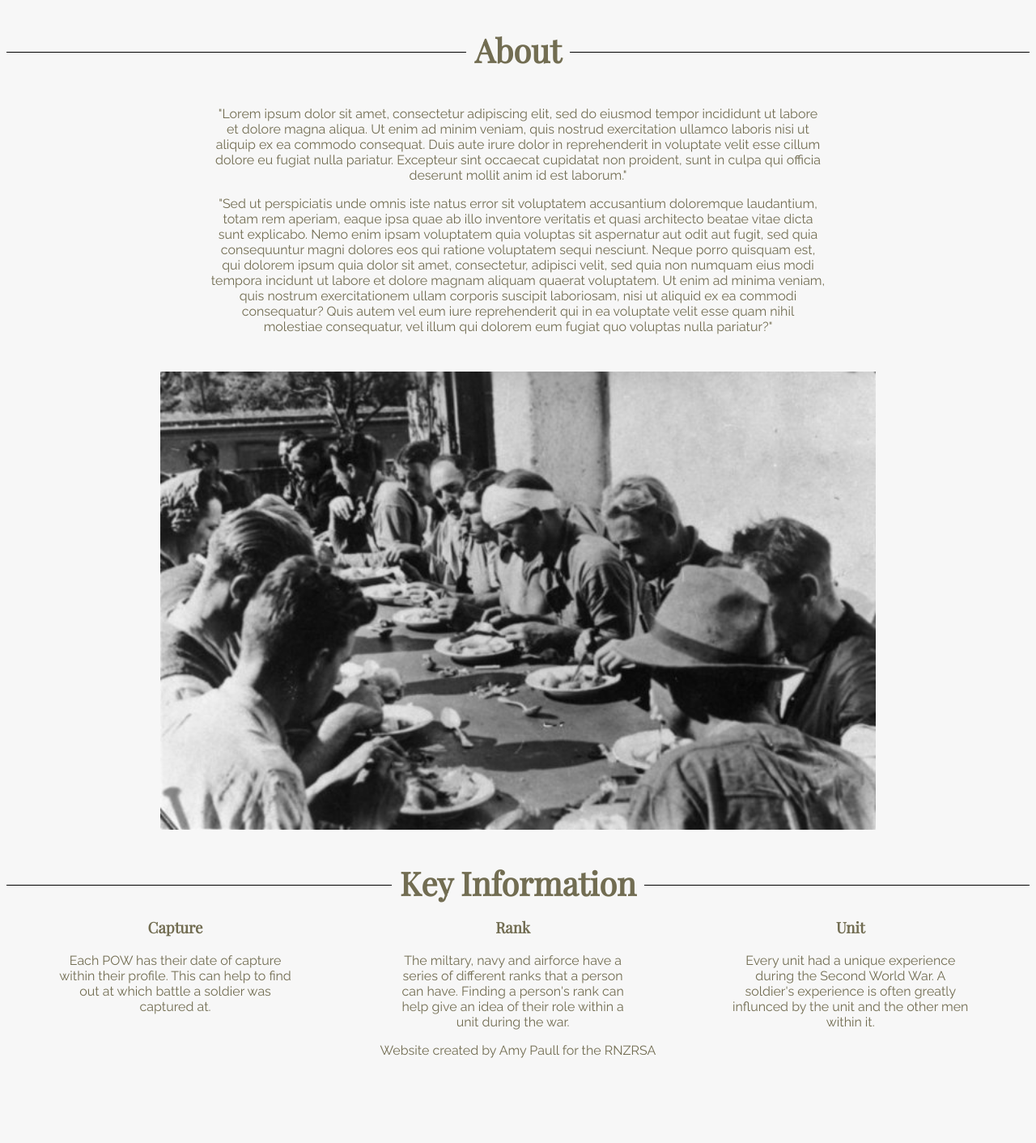
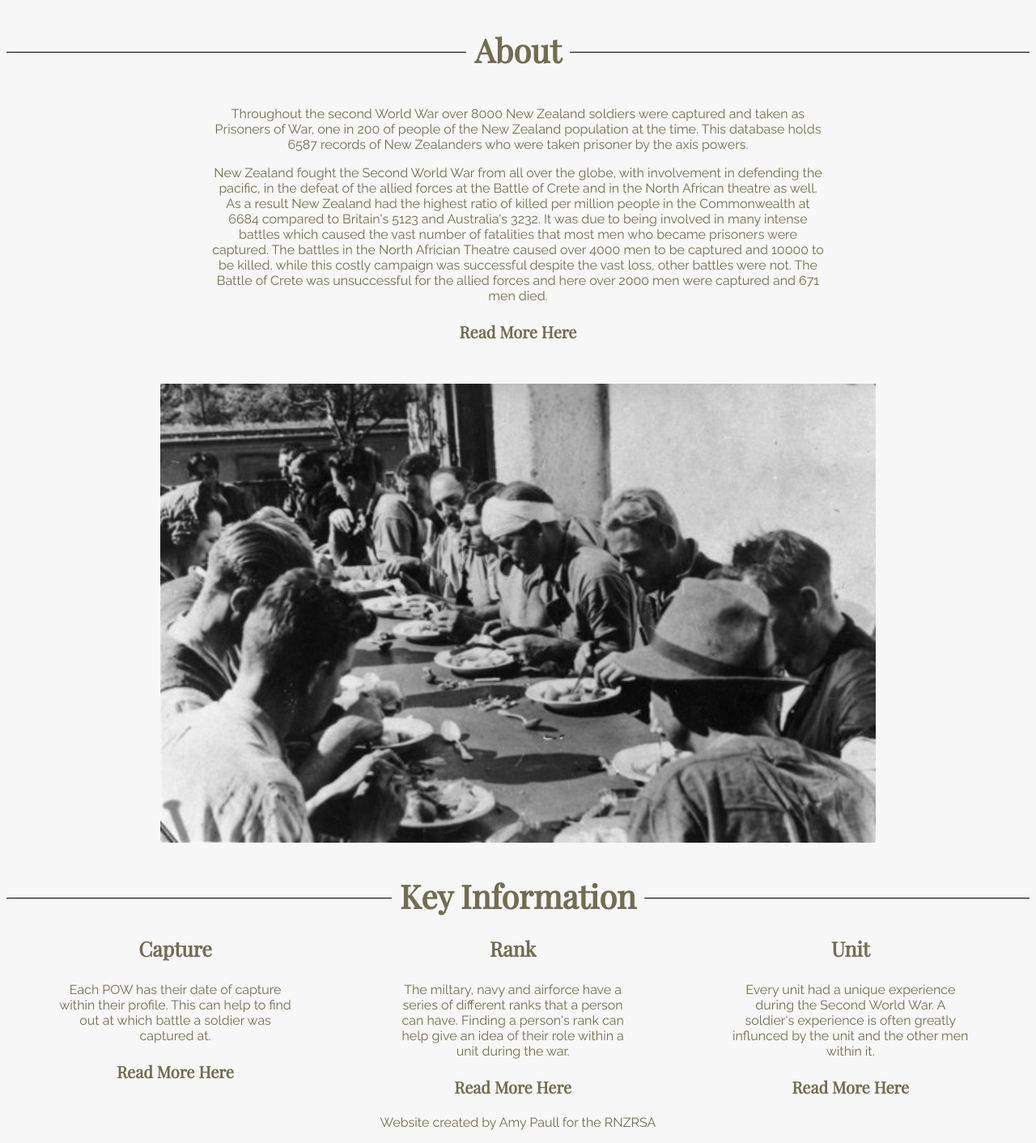
Before and after one commit to MJCaister/POW-1, a Flask app: page / in a window 1280 px wide. Shown: the part 641-2053 px from the top of the page at 81% size. Before the commit the page ends 1948 px from the top, so only its background shows below. Run offline with Flask 2, Linux system fonts and the light colour scheme.

Commit message:
created count function and letter result styling

```diff
--- a/routes.py
+++ b/routes.py
@@ -14,13 +14,19 @@ db = SQLAlchemy(app)
 
 import models
 
+def countpows():
+    count = models.Prisoner.query.filter().count()
+    return count
+
 @app.route('/')
 def home():
-    return render_template("home.html")
+    count = countpows()
+    return render_template("home.html",number=count)
 
 @app.route('/about')
 def about():
-    return render_template("about.html")
+    count = countpows()
+    return render_template("about.html", number=count)
 
 @app.route('/records')
 def search():
@@ -51,10 +57,13 @@ def pow(val):
 def results(val):
     #will have to add try except for search use
     pows = models.Prisoner.query.filter(models.Prisoner.surname.ilike('{}%'.format(val))).all()
+    #For better display of results I split the results over 3 tables. For resizing purposes it also returns all results incase screen size is too small for 3 table display
     pows1 = pows[::3]
     pows2 = pows[1::3]
     pows3 = pows[2::3]
     return render_template("results.html",val=val, prisoners1=pows1, prisoners2=pows2, prisoners3=pows3)
 
+
+
 if __name__ == "__main__":
     app.run(debug=True)
--- a/static/css/style.css
+++ b/static/css/style.css
@@ -89,9 +89,17 @@ h2 span {
     background-color: #F7F7F7;
 }
 
+h3 {
+  font-size: 25px;
+}
+
+table {
+  padding-top: 30px;
+}
+
 table td{
-  border: 1px solid black;
-  border-collapse: collapse;
+  border-bottom: 2px solid #D9B68C;
+  border-right: 2px solid #D9B68C;
   text-align: left;
 }
 
--- a/templates/home.html
+++ b/templates/home.html
@@ -8,20 +8,19 @@
 <h2><span>About</span></h2>
 
 <div class="AboutSnip">
-  <p>"Lorem ipsum dolor sit amet, consectetur adipiscing elit, sed do eiusmod tempor incididunt
-    ut labore et dolore magna aliqua. Ut enim ad minim veniam, quis nostrud exercitation ullamco
-    laboris nisi ut aliquip ex ea commodo consequat. Duis aute irure dolor in reprehenderit in voluptate
-    velit esse cillum dolore eu fugiat nulla pariatur. Excepteur sint occaecat cupidatat non proident,
-    sunt in culpa qui officia deserunt mollit anim id est laborum."</p>
-  <p>"Sed ut perspiciatis unde omnis iste natus error sit voluptatem accusantium doloremque laudantium,
-    totam rem aperiam, eaque ipsa quae ab illo inventore veritatis et quasi architecto beatae vitae dicta
-    sunt explicabo. Nemo enim ipsam voluptatem quia voluptas sit aspernatur aut odit aut fugit, sed quia
-    consequuntur magni dolores eos qui ratione voluptatem sequi nesciunt. Neque porro quisquam est, qui
-    dolorem ipsum quia dolor sit amet, consectetur, adipisci velit, sed quia non numquam eius modi tempora
-    incidunt ut labore et dolore magnam aliquam quaerat voluptatem. Ut enim ad minima veniam, quis nostrum
-    exercitationem ullam corporis suscipit laboriosam, nisi ut aliquid ex ea commodi consequatur? Quis autem
-    vel eum iure reprehenderit qui in ea voluptate velit esse quam nihil molestiae consequatur, vel illum
-    qui dolorem eum fugiat quo voluptas nulla pariatur?"</p>
+  <p>Throughout the second World War over 8000 New Zealand soldiers were captured and taken as
+    Prisoners of War, one in 200 of people of the New Zealand population at the time. This database holds
+    {{number}} records of New Zealanders who were taken prisoner by the axis powers.</p>
+  <p>New Zealand fought the Second World War from all over the globe, with involvement in defending the pacific,
+  in the defeat of the allied forces at the Battle of Crete and in the North African theatre as well.
+  As a result New Zealand had the highest ratio of killed per million people in the Commonwealth at 6684
+  compared to Britain's 5123 and Australia's 3232. It was due to being involved in many intense battles
+  which caused the vast number of fatalities that most men who became prisoners were captured. The battles
+  in the North Africian Theatre caused over 4000 men to be captured and 10000 to be killed, while this
+  costly campaign was successful despite the vast loss, other battles were not. The Battle of Crete was
+  unsuccessful for the allied forces and here over 2000 men were captured and 671 men died.</p>
+
+  <h4><a href="/about">Read More Here</a></h4>
 </div>
 
 <div class="photo">
@@ -35,18 +34,21 @@
     <h3>Capture</h3>
     <p>Each POW has their date of capture within their profile.
       This can help to find out at which battle a soldier was captured at.</p>
+      <h4><a href="/capture">Read More Here</a></h4>
   </div>
 
   <div class="coloum">
     <h3>Rank</h3>
     <p>The miltary, navy and airforce have a series of different ranks that a person can have.
     Finding a person's rank can help give an idea of their role within a unit during the war.</p>
+    <h4><a href="/rank">Read More Here</a></h4>
   </div>
 
   <div class="coloum">
     <h3>Unit</h3>
     <p>Every unit had a unique experience during the Second World War. A soldier's experience is often
     greatly influnced by the unit and the other men within it.</p>
+    <h4><a href="/unit">Read More Here</a></h4>
   </div>
 </div>
 
--- a/templates/results.html
+++ b/templates/results.html
@@ -1,7 +1,7 @@
 {% extends 'layout.html' %}
 {% block content %}
 
-<h2><span>Showing results for {{val[0]}}</span></h2>
+<h2><span>Showing results for {{val}}</span></h2>
 
 <div class="row">
   <div class="coloum">
```
Also changed, not shown: templates/about.html (+22 -0 lines).
